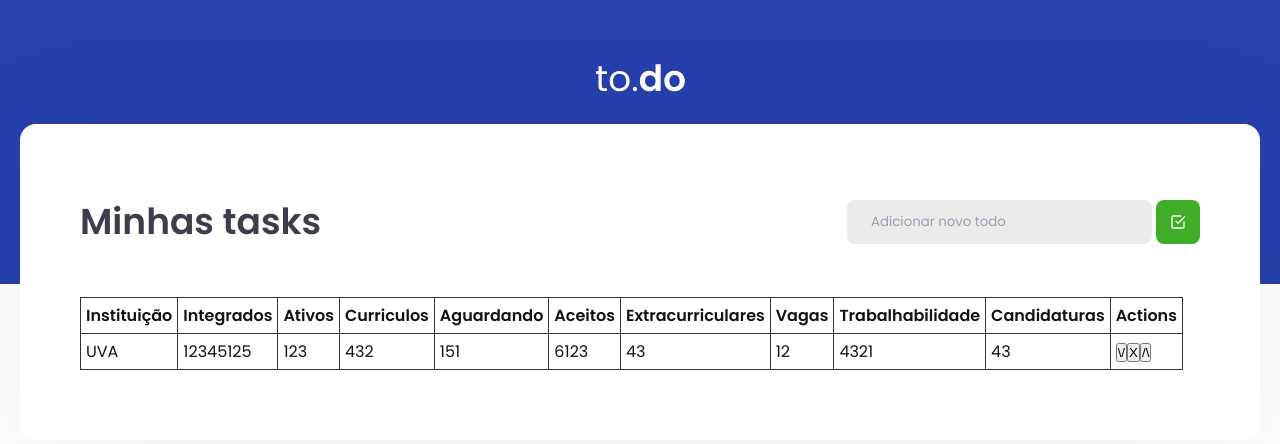
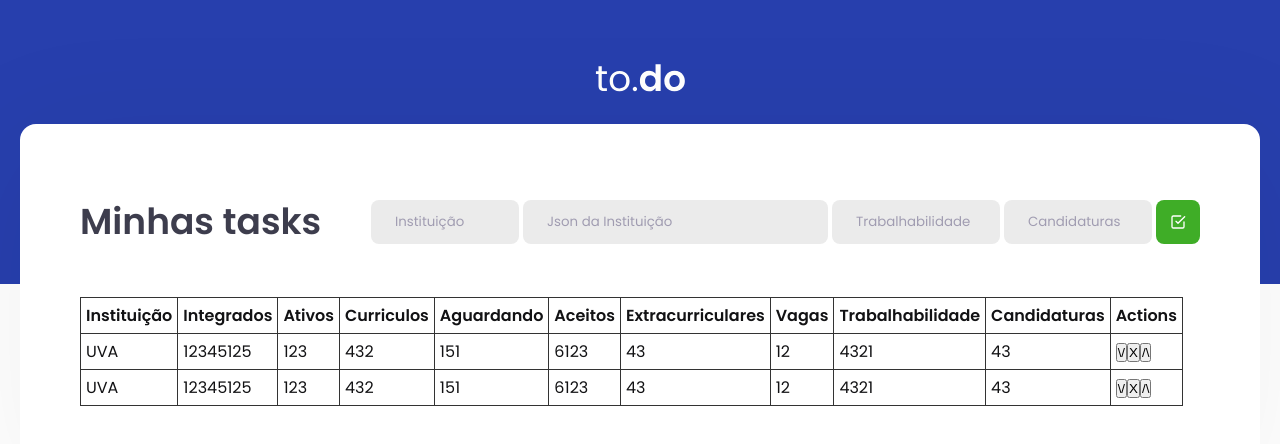
Before and after one commit to dekopossas/firstchallenge, a React app: page / in a window 1280 px wide. Shown: the top 444 px of the page. Built offline with nearby package versions, Linux system fonts and the light colour scheme.

Commit message:
add news inputs

```diff
--- a/src/components/TaskList.tsx
+++ b/src/components/TaskList.tsx
@@ -12,20 +12,21 @@ interface Task {
 
 export function TaskList() {
   const [tasks, setTasks] = useState<Task[]>([]);
-  const [newTaskTitle, setNewTaskTitle] = useState('');
+  const [institutName, setInstitutName] = useState('');
+  const [institutJson, setInstitutJson] = useState('');
+  const [trabalhabilit, setTrabalhabilit] = useState('');
+  const [institutSeed, setInstitutSeed] = useState('');
 
   function handleCreateNewTask() {
     // Crie uma nova task com um id random, não permita criar caso o título seja vazio.
-    if (!newTaskTitle) return;
-
     const newTask = {
       id: Math.random(),
-      title: newTaskTitle,
+      // title: newTaskTitle,
       isComplete: false,
     };
 
-    setTasks((oldState) => [...oldState, newTask]);
-    setNewTaskTitle('');
+    // setTasks((oldState) => [...oldState, newTask]);
+    // setNewTaskTitle('');
   }
 
   function handleToggleTaskCompletion(id: number) {
@@ -55,10 +56,31 @@ export function TaskList() {
 
         <div className="input-group">
           <input
+            style={{ width: '100px' }}
             type="text"
-            placeholder="Adicionar novo todo"
-            onChange={(e) => setNewTaskTitle(e.target.value)}
-            value={newTaskTitle}
+            placeholder="Instituição"
+            onChange={(e) => setInstitutName(e.target.value)}
+            value={institutName}
+          />
+          <input
+            type="text"
+            placeholder="Json da Instituição"
+            onChange={(e) => setInstitutJson(e.target.value)}
+            value={institutJson}
+          />
+            <input
+              style={{ width: '120px' }}
+              type="text"
+              placeholder="Trabalhabilidade"
+              onChange={(e) => setTrabalhabilit(e.target.value)}
+              value={trabalhabilit}
+            />
+          <input
+            style={{ width: '100px' }}
+            type="text"
+            placeholder="Candidaturas"
+            onChange={(e) => setInstitutSeed(e.target.value)}
+            value={institutSeed}
           />
           <button type="submit" data-testid="add-task-button" onClick={handleCreateNewTask}>
             <FiCheckSquare size={16} color="#fff" />
@@ -80,6 +102,24 @@ export function TaskList() {
             <th>Trabalhabilidade</th>
             <th>Candidaturas</th>
             <th>Actions</th>
+          </tr>
+          {/* {instituteTable.map((institute) => {})} */}
+          <tr>
+            <td>UVA</td>
+            <td>12345125</td>
+            <td>123</td>
+            <td>432</td>
+            <td>151</td>
+            <td>6123</td>
+            <td>43</td>
+            <td>12</td>
+            <td>4321</td>
+            <td>43</td>
+            <td>
+              <button> \/ </button>
+              <button> X </button>
+              <button> /\ </button>
+            </td>
           </tr>
           <tr>
             <td>UVA</td>
```
